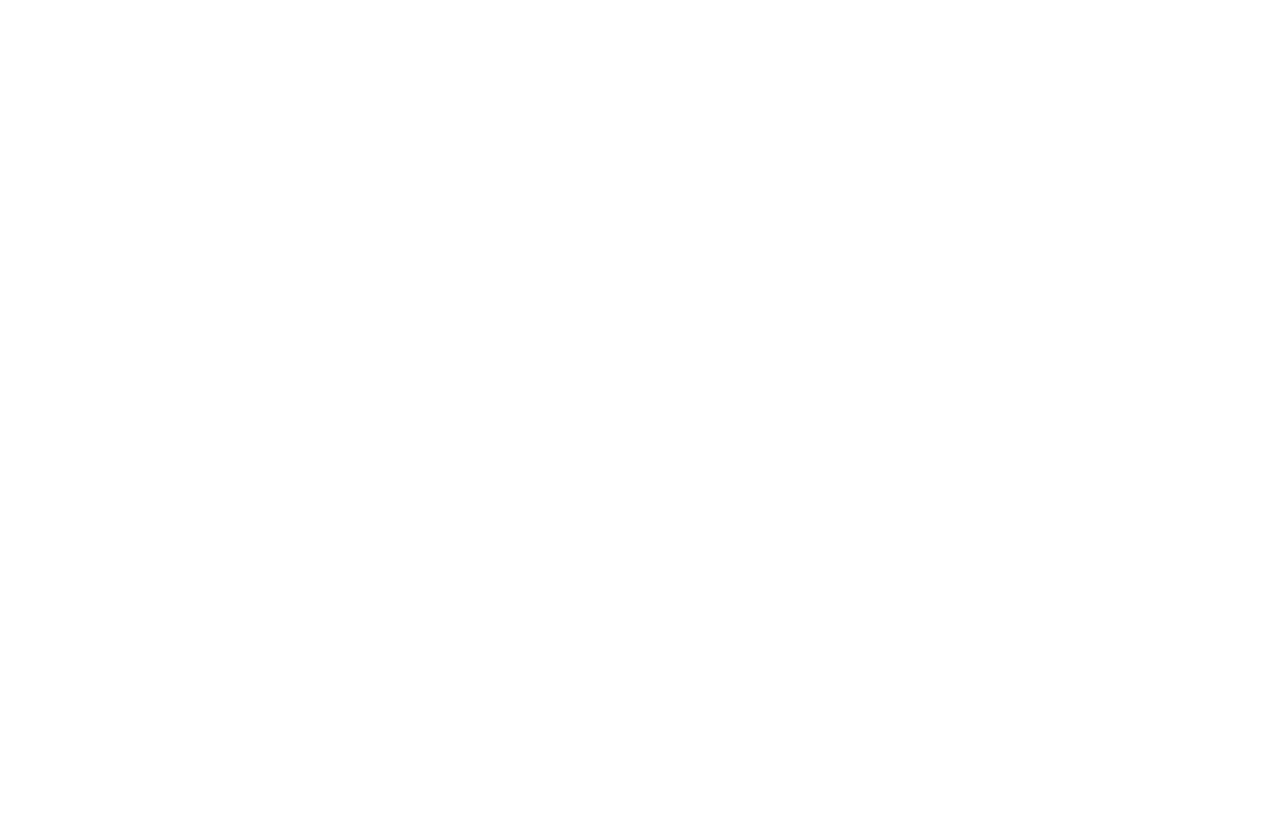
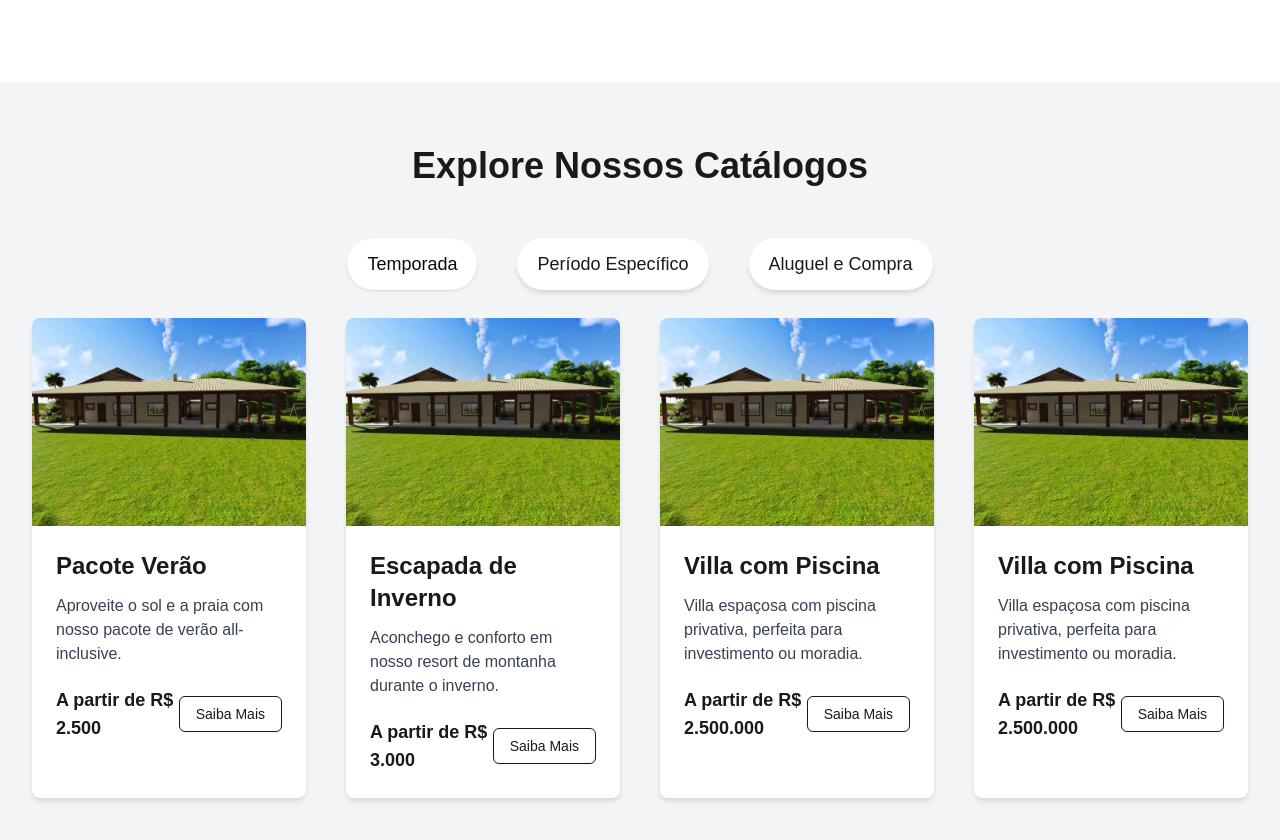
Before and after one commit to THIAGOMORGADO/web-projeto-tobehome, a Next.js app: page / in a window 1280 px wide. Shown: the part 1198-2038 px from the top of the page. Before the commit the page ends 1280 px from the top, so only its background shows below. Built offline with nearby package versions, Linux system fonts and the light colour scheme.

Commit message:
atualição de dados mocados do service

```diff
--- /dev/null
+++ b/next.config.js
@@ -0,0 +1,5 @@
+module.exports = {
+  images: {
+    domains: ["source.unsplash.com"],
+  },
+};
--- /dev/null
+++ b/src/app/components/Catalogys/index.tsx
@@ -0,0 +1,81 @@
+import Image from "next/image";
+import { Button } from "@/components/ui/button";
+import { Tabs, TabsContent, TabsList, TabsTrigger } from "@/components/ui/tabs";
+import { catalogItems } from "@/app/mock/catalogos";
+
+export default function Catalog() {
+  return (
+    <section className="py-16 bg-gray-100">
+      <div className="container mx-auto px-4 sm:px-6 lg:px-8">
+        <h2 className="text-4xl font-extrabold text-center text-primary mb-12">
+          Explore Nossos Catálogos
+        </h2>
+        <Tabs defaultValue="temporada" className="w-full container">
+          <TabsList className="mx-auto flex flex-wrap justify-center space-x-4 sm:space-x-10 mb-12">
+            <TabsTrigger
+              value="temporada"
+              className="px-5 py-3 text-base sm:text-lg font-medium text-primary bg-white rounded-full shadow-md hover:bg-primary hover:text-white transition-all transform hover:scale-110"
+            >
+              Temporada
+            </TabsTrigger>
+            <TabsTrigger
+              value="periodoEspecifico"
+              className="px-5 py-3 text-base sm:text-lg font-medium text-primary bg-white rounded-full shadow-md hover:bg-primary hover:text-white transition-all transform hover:scale-110"
+            >
+              Período Específico
+            </TabsTrigger>
+            <TabsTrigger
+              value="aluguelCompra"
+              className="px-5 py-3 text-base sm:text-lg font-medium text-primary bg-white rounded-full shadow-md hover:bg-primary hover:text-white transition-all transform hover:scale-110"
+            >
+              Aluguel e Compra
+            </TabsTrigger>
+          </TabsList>
+          {Object.entries(catalogItems).map(([category, items]) => (
+            <TabsContent
+              key={category}
+              value={category}
+              className="flex justify-center"
+            >
+              <div className="grid grid-cols-1 sm:grid-cols-2 md:grid-cols-3 lg:grid-cols-4 gap-10">
+                {items.map((item, index) => (
+                  <div
+                    key={index}
+                    className="bg-white rounded-lg shadow-md overflow-hidden transition-all transform hover:scale-105 hover:shadow-xl"
+                  >
+                    <Image
+                      src={item.image}
+                      alt={item.name}
+                      width={400}
+                      height={300}
+                      className="w-full h-52 object-cover"
+                    />
+                    <div className="p-6">
+                      <h3 className="text-2xl font-semibold mb-3 text-primary">
+                        {item.name}
+                      </h3>
+                      <p className="text-gray-700 mb-5">{item.description}</p>
+                      <div className="flex justify-between items-center">
+                        <span className="text-lg font-bold text-primary">
+                          {category === "aluguelCompra"
+                            ? item.price
+                            : `A partir de ${item.price}`}
+                        </span>
+                        <Button
+                          variant="outline"
+                          className="border-primary text-primary hover:bg-primary hover:text-white transition-all transform hover:scale-105"
+                        >
+                          Saiba Mais
+                        </Button>
+                      </div>
+                    </div>
+                  </div>
+                ))}
+              </div>
+            </TabsContent>
+          ))}
+        </Tabs>
+      </div>
+    </section>
+  );
+}
--- a/src/app/components/HeroSection/index.tsx
+++ b/src/app/components/HeroSection/index.tsx
@@ -22,7 +22,7 @@ export default function HeroSection() {
           size="lg"
           className="bg-primary hover:bg-primary/90 text-primary-foreground shadow-lg transform transition-transform hover:scale-105"
         >
-          Acesso exclusivo para corretores
+          cadastre-se
         </Button>
       </div>
     </section>
--- /dev/null
+++ b/src/app/mock/catalogos.ts
@@ -0,0 +1,93 @@
+import Casa from "@/app/assets/carrousel1.jpg";
+
+export const catalogItems = {
+  temporada: [
+    {
+      name: "Pacote Verão",
+      description:
+        "Aproveite o sol e a praia com nosso pacote de verão all-inclusive.",
+      price: "R$ 2.500",
+      image: Casa,
+    },
+    {
+      name: "Escapada de Inverno",
+      description:
+        "Aconchego e conforto em nosso resort de montanha durante o inverno.",
+      price: "R$ 3.000",
+      image: Casa,
+    },
+    {
+      name: "Villa com Piscina",
+      description:
+        "Villa espaçosa com piscina privativa, perfeita para investimento ou moradia.",
+      price: "R$ 2.500.000",
+      image: Casa,
+    },
+    {
+      name: "Villa com Piscina",
+      description:
+        "Villa espaçosa com piscina privativa, perfeita para investimento ou moradia.",
+      price: "R$ 2.500.000",
+      image: Casa,
+    },
+  ],
+  periodoEspecifico: [
+    {
+      name: "Fim de Semana Romântico",
+      description: "Pacote especial para casais, válido de sexta a domingo.",
+      price: "R$ 1.200",
+      image: Casa,
+    },
+    {
+      name: "Semana de Férias em Família",
+      description:
+        "7 dias de diversão para toda a família com atividades inclusas.",
+      price: "R$ 5.000",
+      image: Casa,
+    },
+    {
+      name: "Villa com Piscina",
+      description:
+        "Villa espaçosa com piscina privativa, perfeita para investimento ou moradia.",
+      price: "R$ 2.500.000",
+      image: Casa,
+    },
+    {
+      name: "Villa com Piscina",
+      description:
+        "Villa espaçosa com piscina privativa, perfeita para investimento ou moradia.",
+      price: "R$ 2.500.000",
+      image: Casa,
+    },
+  ],
+  aluguelCompra: [
+    {
+      name: "Apartamento de Luxo",
+      description:
+        "Apartamento de 3 quartos com vista para o mar, disponível para aluguel de longa temporada ou compra.",
+      price: "R$ 1.000.000",
+      image: Casa,
+    },
+    {
+      name: "Villa com Piscina",
+      description:
+        "Villa espaçosa com piscina privativa, perfeita para investimento ou moradia.",
+      price: "R$ 2.500.000",
+      image: Casa,
+    },
+    {
+      name: "Villa com Piscina",
+      description:
+        "Villa espaçosa com piscina privativa, perfeita para investimento ou moradia.",
+      price: "R$ 2.500.000",
+      image: Casa,
+    },
+    {
+      name: "Villa com Piscina",
+      description:
+        "Villa espaçosa com piscina privativa, perfeita para investimento ou moradia.",
+      price: "R$ 2.500.000",
+      image: Casa,
+    },
+  ],
+};
--- a/src/app/page.tsx
+++ b/src/app/page.tsx
@@ -1,3 +1,4 @@
+import Catalog from "./components/Catalogys";
 import FeaturesSection from "./components/FeatureSection";
 import Header from "./components/Header";
 import HeroSection from "./components/HeroSection";
@@ -10,6 +11,7 @@ export default function Home() {
       <main>
         <HeroSection />
         <FeaturesSection />
+        <Catalog />
       </main>
     </>
   );
```
